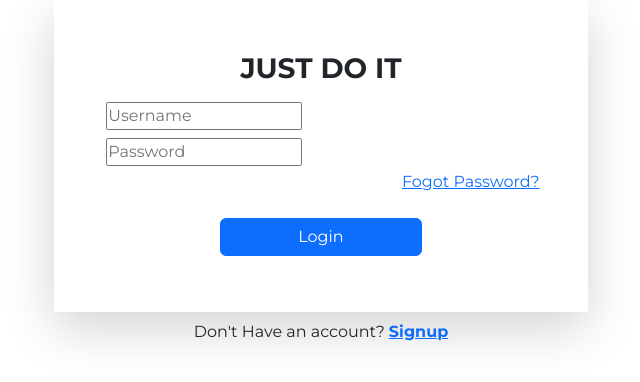
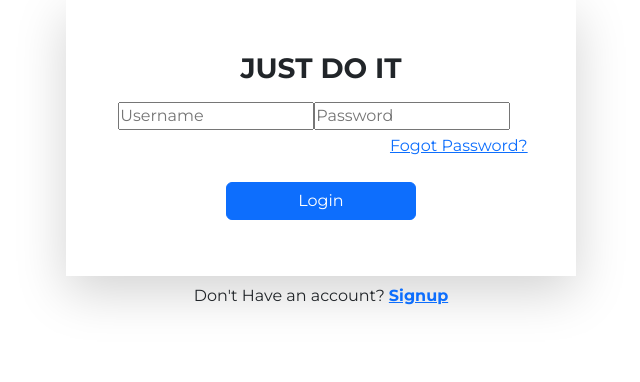
Before and after one commit to jimmark1/ToDo-App, a React (Create React App) app in the folder todo_app/: page /login in a window 1280 px wide. Shown: the top 382 px of the page, without its empty margins (319-959 px from the left). Built offline with nearby package versions, Linux system fonts and the light colour scheme.

Commit message:
Update LoginForm.tsx

```diff
--- a/todo_app/src/components/Login/LoginForm.tsx
+++ b/todo_app/src/components/Login/LoginForm.tsx
@@ -7,7 +7,7 @@ const LoginForm = () => {
      return (
           <div
                className={`${LoginStyles.container} d-flex justify-content-center align-items-center`}>
-               <div className="col-lg-5">
+               <div className="col-lg-5 container-fluid">
                     <form
                          className={`${LoginStyles.form} shadow shadow-lg`}
                          id="login-form">
@@ -25,8 +25,6 @@ const LoginForm = () => {
                                         type="text"
                                         placeholder="Username"
                                    />
-                              </div>
-                              <div className="p-1">
                                    <input
                                         className={`${LoginStyles.input}`}
                                         name="password"
@@ -46,7 +44,7 @@ const LoginForm = () => {
                               </div>
                               <div className="d-grid gap-2 col-6 mx-auto p-2">
                                    <input
-                                        className={`${LoginStyles.submitBtn} btn btn-primary text-center`}
+                                        className={`${LoginStyles.submitBtn} btn btn-primary`}
                                         type="submit"
                                         value={"Login"}
                                    />
```
